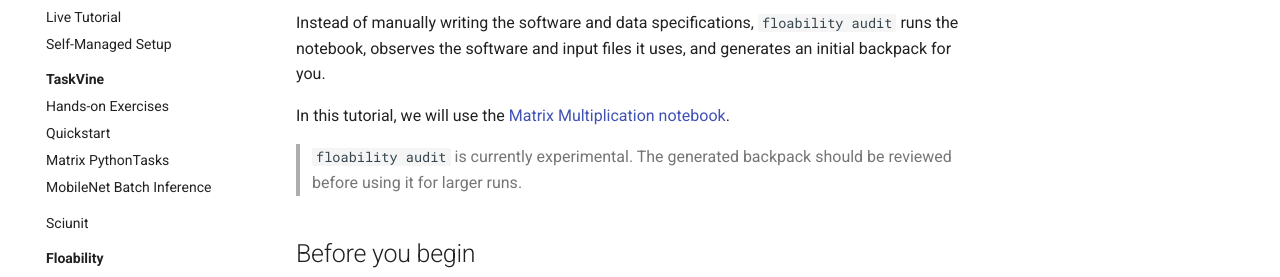
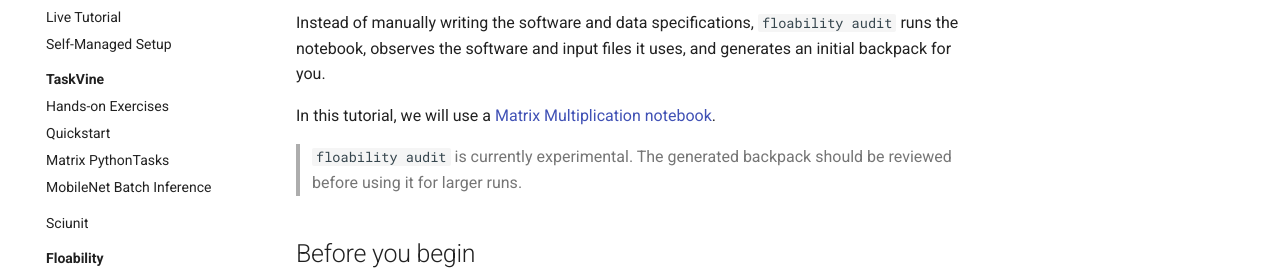
Before and after one commit to floability/tutorial-portable-by-design, an MkDocs documentation site: the page built from docs/04-floability/audit.md, in a window 1280 px wide and 900 px high, scrolled down 700 px. Shown: the part 154-431 px from the top of the window. Built offline with MkDocs 1.6.1 and Material for MkDocs 9.7.7, drawn with Linux system fonts in a browser that asks for light colours.

Commit message:
Fix link formatting in audit.md tutorial section

```diff
--- a/docs/04-floability/audit.md
+++ b/docs/04-floability/audit.md
@@ -26,7 +26,7 @@
 
 Instead of manually writing the software and data specifications, `floability audit` runs the notebook, observes the software and input files it uses, and generates an initial backpack for you.
 
-In this tutorial, we will use the [Matrix Multiplication notebook](https://github.com/floability-hub/matrix-multiplication/blob/main/workflow/matrix-multiplication.ipynb).
+In this tutorial, we will use a [Matrix Multiplication notebook]([https://github.com/floability-hub/matrix-multiplication/blob/main/workflow/matrix-multiplication.ipynb](https://github.com/floability/tutorial-portable-by-design/blob/main/examples/audit/matrix-multiplication.ipynb)).
 
 > `floability audit` is currently experimental. The generated backpack should be reviewed before using it for larger runs.
 
```
